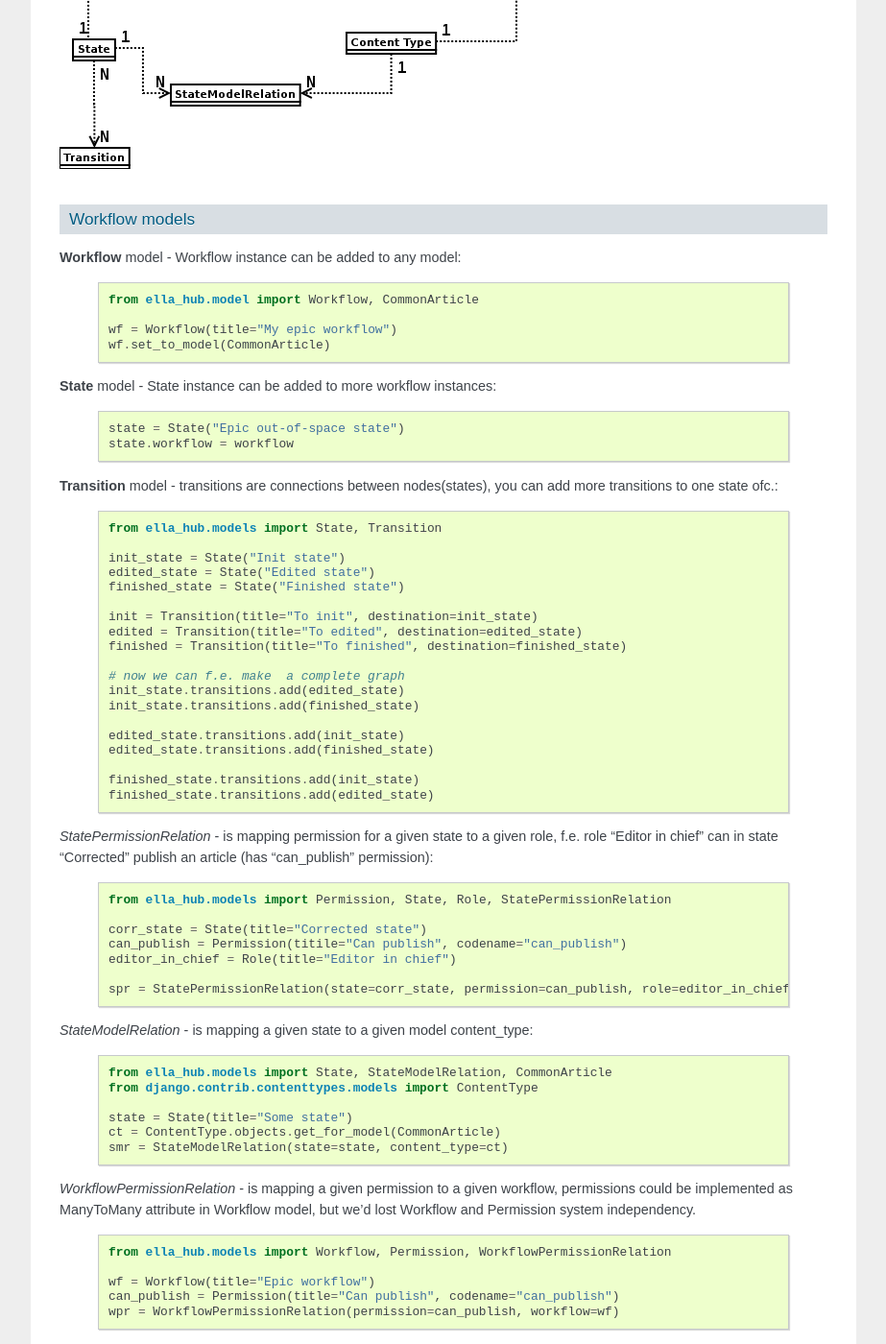
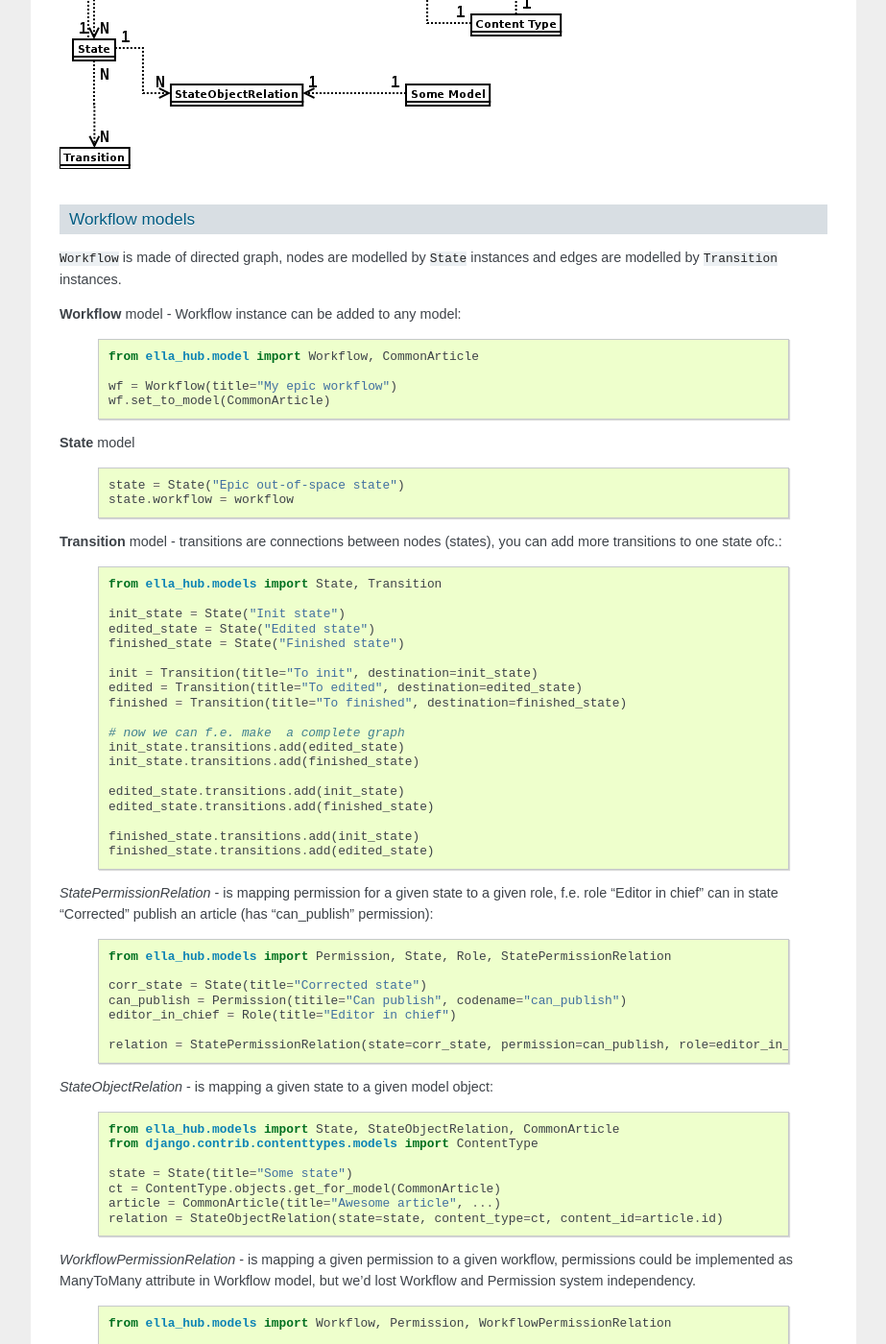
Before and after one commit to SanomaCZ/ella-hub, a Sphinx documentation site: the page built from doc/workflow.rst, in a window 1280 px wide and 1400 px high, scrolled down 858 px. Shown: the whole window at 96% size, without its empty margins (198-1121 px from the left). Built offline with Sphinx 7.4.7, drawn with Linux system fonts in a browser that asks for light colours; the version number could not be read and is left out; some of the changed text lies outside the part shown.

Commit message:
Doc updated #6.

```diff
--- a/doc/workflow.rst
+++ b/doc/workflow.rst
@@ -30,6 +30,9 @@ Class diagram
 
 Workflow models
 ===============
+``Workflow`` is made of directed graph, nodes are modelled by ``State`` instances
+and edges are modelled by ``Transition`` instances.
+
 
 **Workflow** model - Workflow instance can be added to any model:
 
@@ -41,14 +44,14 @@ Workflow models
     wf.set_to_model(CommonArticle)
 
 
-**State** model - State instance can be added to more workflow instances:
+**State** model
 
  ::
 
     state = State("Epic out-of-space state")
     state.workflow = workflow
 
-**Transition** model - transitions are connections between nodes(states), you can add more transitions to one state ofc.:
+**Transition** model - transitions are connections between nodes (states), you can add more transitions to one state ofc.:
 
  ::
 
@@ -84,20 +87,21 @@ can in state "Corrected" publish an article (has "can_publish" permission):
     can_publish = Permission(titile="Can publish", codename="can_publish")
     editor_in_chief = Role(title="Editor in chief")
 
-    spr = StatePermissionRelation(state=corr_state, permission=can_publish, role=editor_in_chief)
+    relation = StatePermissionRelation(state=corr_state, permission=can_publish, role=editor_in_chief)
 
 
 
-*StateModelRelation* - is mapping a given state to a given model content_type:
+*StateObjectRelation* - is mapping a given state to a given model object:
 
  ::
 
-    from ella_hub.models import State, StateModelRelation, CommonArticle
+    from ella_hub.models import State, StateObjectRelation, CommonArticle
     from django.contrib.contenttypes.models import ContentType
 
     state = State(title="Some state")
     ct = ContentType.objects.get_for_model(CommonArticle)
-    smr = StateModelRelation(state=state, content_type=ct)
+    article = CommonArticle(title="Awesome article", ...)
+    relation = StateObjectRelation(state=state, content_type=ct, content_id=article.id)
 
 
 *WorkflowPermissionRelation* - is mapping a given permission to a given workflow, permissions
@@ -110,7 +114,7 @@ system independency.
 
     wf = Workflow(title="Epic workflow")
     can_publish = Permission(title="Can publish", codename="can_publish")
-    wpr = WorkflowPermissionRelation(permission=can_publish, workflow=wf)
+    relation = WorkflowPermissionRelation(permission=can_publish, workflow=wf)
 
 
 
@@ -158,9 +162,9 @@ Permission models
     from django.contrib.auth.models import User, Group
 
     editor = Role(title="Editor")
-    nixxon = User(username="richy_nixxon")
-    prr = PrincipalRoleRelation(role=editor)
-    prr.set_principal(nixxon)
+    userko = User(username="Userko")
+    relation = PrincipalRoleRelation(role=editor)
+    relation.set_principal(userko)
 
 
 -------------
```
Also changed, not shown: other parts of doc/workflow.rst (+4 -7 lines), doc/api.rst (+10 -0 lines), doc/pics/perm_workflow.png.
